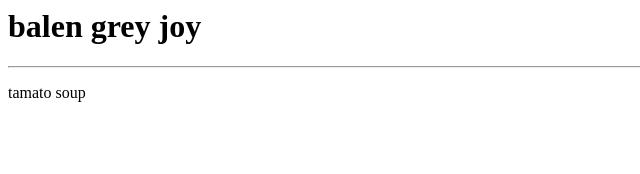
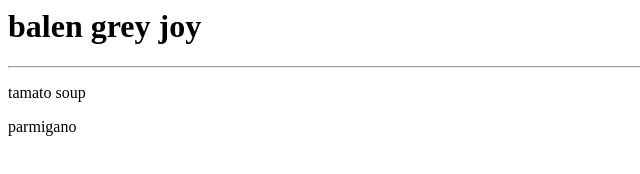
Before and after one commit to Rabeehai/minty, a plain HTML site: page index.html in a window 1280 px wide. Shown: the full height of the page, 0-640 px from the left. Drawn offline with Linux system fonts and the light colour scheme.

Commit message:
updated parmegano for merger

```diff
--- a/index.html
+++ b/index.html
@@ -6,5 +6,6 @@
 <h1> balen grey joy </h1>
 <hr/>
 <p>tamato soup</p>
+<p>parmigano</p>
 </body>
 </html>
```
